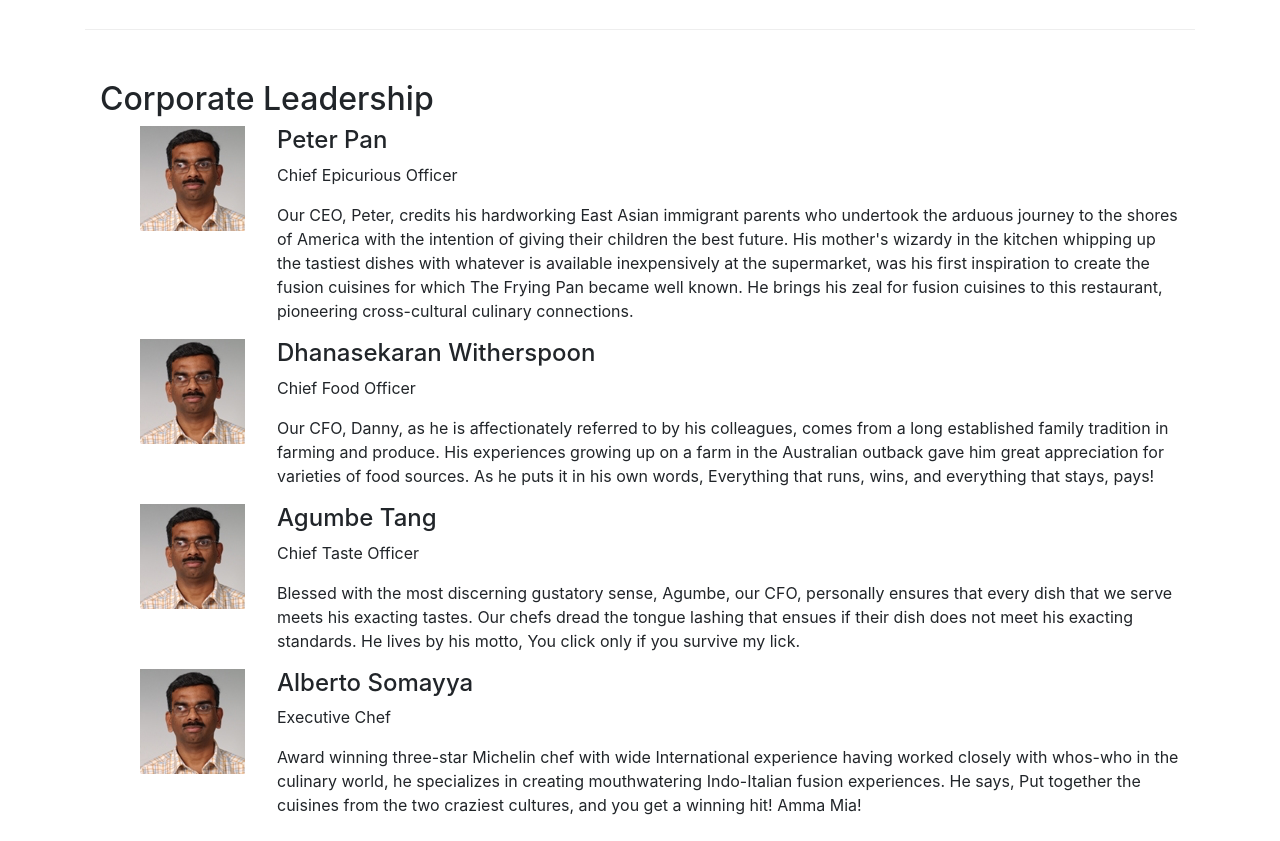
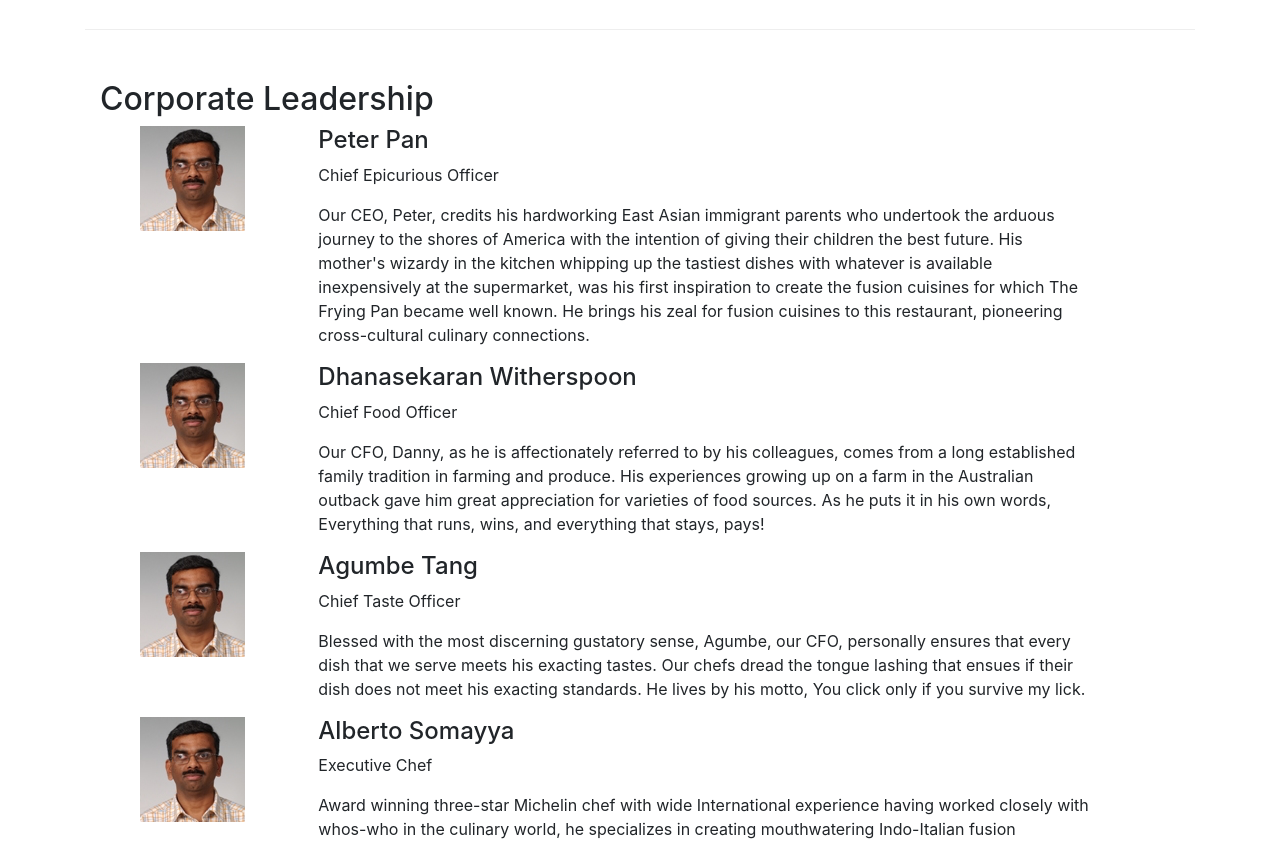
Before and after one commit to nguyentruongloc996/React, a React (Create React App) app: page /aboutus in a window 1280 px wide. Shown: the part 980-1821 px from the top of the page. Built offline with nearby package versions, Linux system fonts and the light colour scheme; the HTML template or start-up script is replaced by a standard one.

Commit message:
Update AboutComponent.js

```diff
--- a/src/components/AboutComponent.js
+++ b/src/components/AboutComponent.js
@@ -6,15 +6,15 @@ function About(props) {
 
     function LeaderRender(leader) {
         return (
-            <Media>
-                <Media left className='mr-3'>
+            <Media className='row'>
+                <Media left className='col-12 col-md-2'>
                     <Media
                         object
                         src={leader.image}
                         alt='Generic placeholder image'
                     />
                 </Media>
-                <Media body className='ml-3'>
+                <Media body className='col-12 col-md-9'>
                      <Media heading>{leader.name}</Media>
                      <p>{leader.designation}</p>
                      <p>{leader.description}</p>
```
